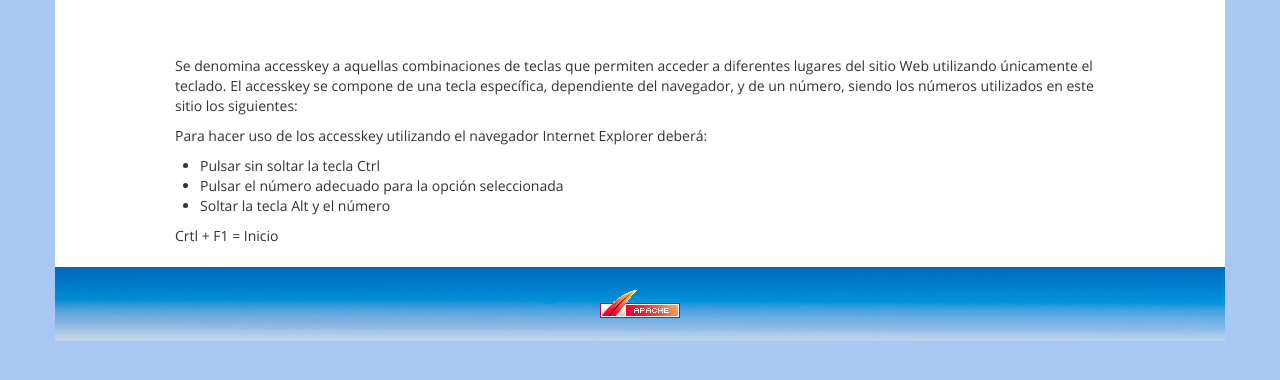
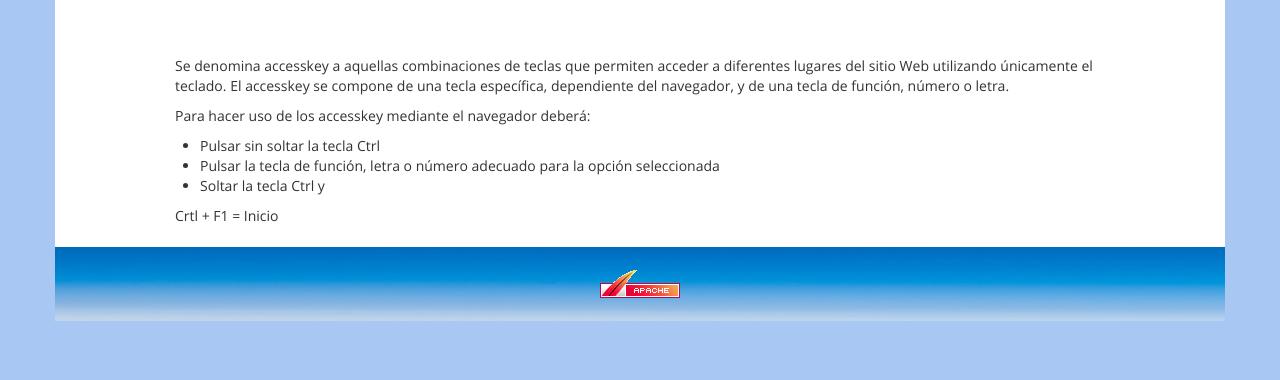
Before and after one commit to luchitoflores/gestionparroquial, a Django app: page /accesibilidad/ in a window 1280 px wide. Shown: the part 212-592 px from the top of the page. Run offline with Django 3.2, Linux system fonts and the light colour scheme; the visitor is signed in with stand-in values (Sample User, id 1); data that the repository does not hold is empty; parts of the project's set-up code (start-up, migrations or seed data) failed here and were passed over.

Commit message:
url para accesibilidad

```diff
--- a/static/js/sacramentos.js
+++ b/static/js/sacramentos.js
@@ -2,6 +2,18 @@ $(document).on('ready', inicio);
 document.write('<script src="/static/js/tablas.js" type="text/javascript"></script>');
 
 function inicio(){
+
+	if (BrowserDetect.browser == "Explorer"){
+		if (BrowserDetect.version<9){
+			alert('Se recomienda utilizar Chrome, Firefox u Opera para el ingreso al sistema');
+		}
+	} else if (BrowserDetect.browser == "Safari"){
+		alert('Se recomienda utilizar Chrome, Firefox u Opera para el ingreso al sistema');
+	}
+
+
+
+
 	if(localStorage.nombre){
 		if(localStorage.getItem('nombre')=='pequenia'){
 			$('body').css('font-size', '1em');
--- a/templates/accesibilidad.html
+++ b/templates/accesibilidad.html
@@ -11,14 +11,14 @@ Accesskey: teclas de acceso directo
 
 {%block content%}
 <p>
-	Se denomina accesskey a aquellas combinaciones de teclas que permiten acceder a diferentes lugares del sitio Web utilizando únicamente el teclado. El accesskey se compone de una tecla específica, dependiente del navegador, y de un número, siendo los números utilizados en este sitio los siguientes:
+	Se denomina accesskey a aquellas combinaciones de teclas que permiten acceder a diferentes lugares del sitio Web utilizando únicamente el teclado. El accesskey se compone de una tecla específica, dependiente del navegador, y de una tecla de función, número o letra.
 </p>
 
-<p>Para hacer uso de los accesskey utilizando el navegador Internet Explorer deberá:</p>
+<p>Para hacer uso de los accesskey mediante el navegador deberá:</p>
 <ul>
 	<li>Pulsar sin soltar la tecla Ctrl</li>
-	<li>Pulsar el número adecuado para la opción seleccionada</li>
-	<li>Soltar la tecla Alt y el número</li>
+	<li>Pulsar la tecla de función, letra o número adecuado para la opción seleccionada</li>
+	<li>Soltar la tecla Ctrl y </li>
 
 </ul>
 
```
